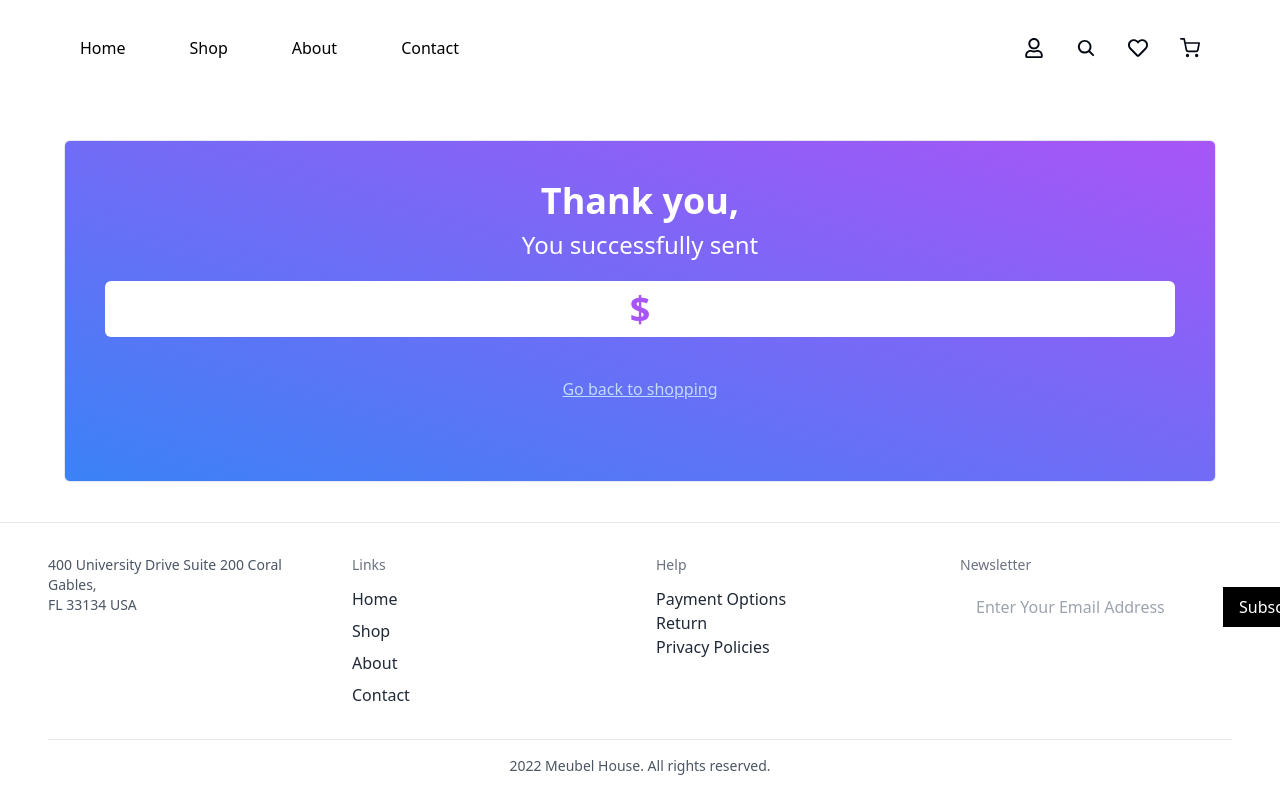
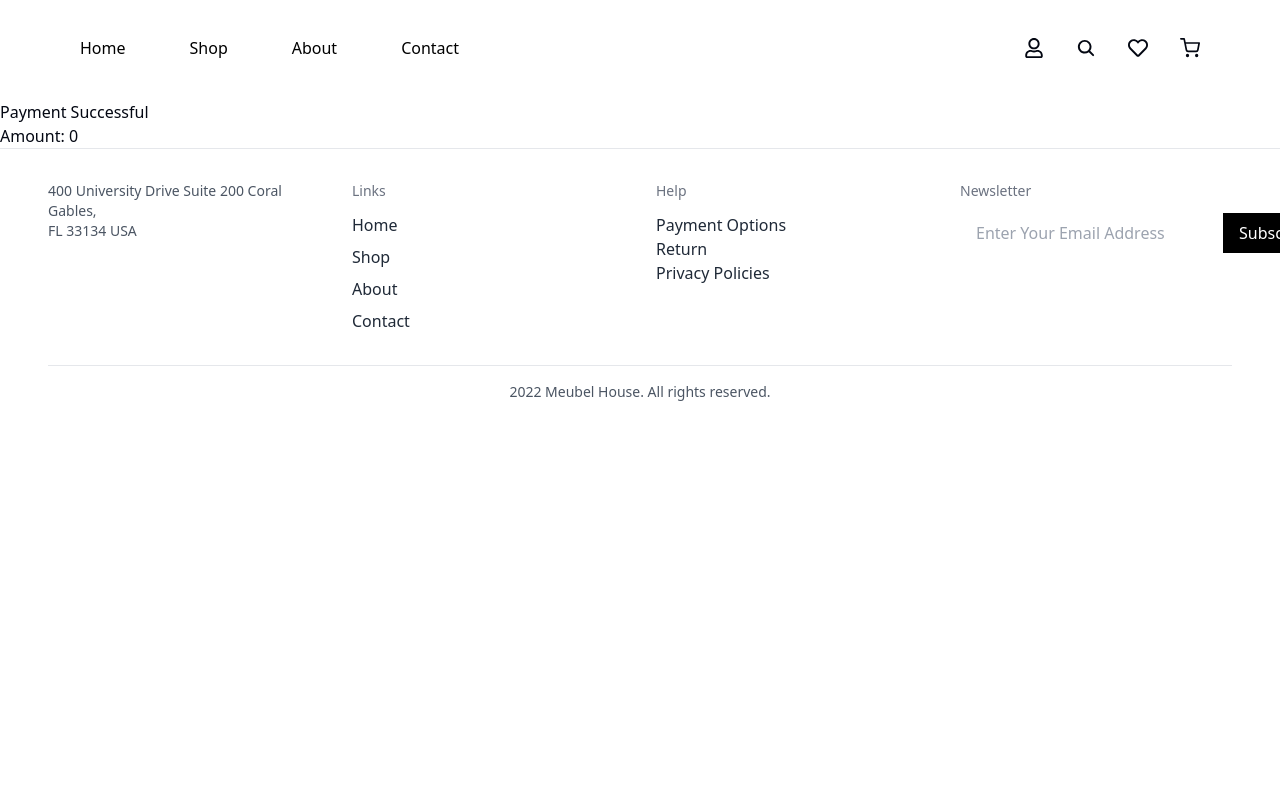
Before and after one commit to Bareera-Maheen/capstone-mega-project, a Next.js app: page /checkout/payment/paymentsuccess in a window 1280 px wide. Shown: the top 808 px of the page. Built offline with nearby package versions, Linux system fonts and the light colour scheme.

Commit message:
first commit

```diff
--- a/src/app/checkout/payment/paymentsuccess/page.tsx
+++ b/src/app/checkout/payment/paymentsuccess/page.tsx
@@ -1,26 +1,19 @@
-import Link from "next/link";
+import React from 'react';
 
-export default function PaymentSuccess({
-  searchParams: { amount  },
-}: {
-  searchParams: { amount: string;  };
-}) {
+// searchParams ka type define karein
+type PaymentSuccessProps = {
+  searchParams: { amount?: string };
+};
+
+// Page component
+export default function PaymentSuccess({ searchParams }: PaymentSuccessProps) {
+  // amount ko searchParams se extract karein (agar nahi hai toh "0" use karein)
+  const amount = searchParams.amount || "0";
+
   return (
-    <main className="max-w-6xl mx-auto p-10 text-white text-center border m-10 rounded-md bg-gradient-to-tr from-blue-500 to-purple-500">
-      <div className="mb-10">
-        <h1 className="text-4xl font-extrabold mb-2">Thank you,</h1>
-        <h2 className="text-2xl">You successfully sent</h2>
-
-        <div className="bg-white p-2 rounded-md text-purple-500 mt-5 text-4xl font-bold">
-          ${amount}
-        </div>
-
-        <div className="mt-10">
-          <Link href="/Shop" className="text-blue-200 hover:text-blue-100 underline">
-            Go back to shopping
-          </Link>
-        </div>
-      </div>
-    </main>
+    <div>
+      <h1>Payment Successful</h1>
+      <p>Amount: {amount}</p>
+    </div>
   );
 }
```
